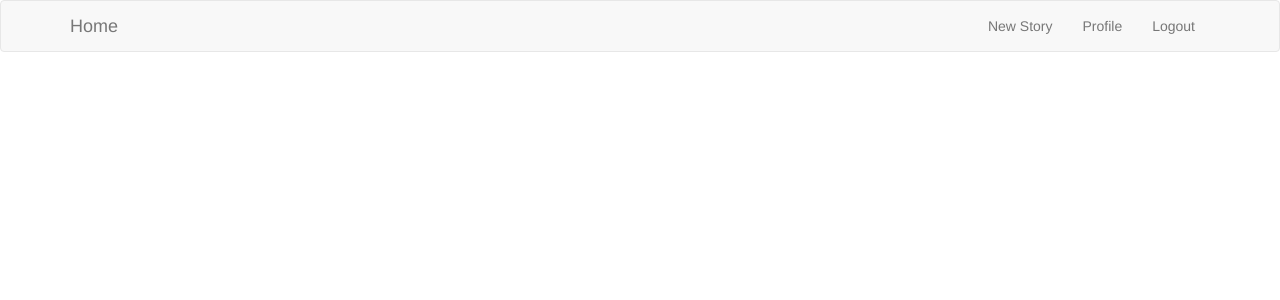
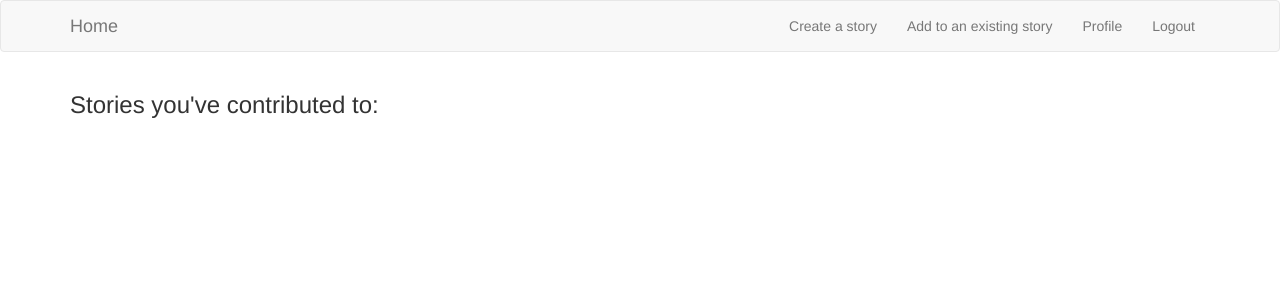
Before and after one commit to JiaqiGao/CJ3, a Flask app: page / in a window 1280 px wide. Shown: the top 300 px of the page. Run offline with Flask 2, Linux system fonts and the light colour scheme; the visitor is signed in with stand-in values (Sample User, id 1); some libraries are stand-ins or nearby versions.

Commit message:
Add proof-of-concept code for rendering stories

```diff
--- a/app.py
+++ b/app.py
@@ -59,10 +59,16 @@
     # Create new story
     pass
 
-@app.route("/update", methods=["GET", "POST"])
-def update():
-    # Update story
-    pass
+@app.route("/contribute", methods=["GET", "POST"])
+def contribute():
+    if request.method == "POST":
+        # Add contribution to the database
+        story_id = request.form["story_id"]
+        return render_template("contribute.html")
+    else:
+        # View all stories
+        stories = []
+        return render_template("contribute.html", stories=stories)
 
 @app.route("/profile", methods=["GET", "POST"])
 def profile():
--- a/templates/base.html
+++ b/templates/base.html
@@ -13,7 +13,8 @@
             </div>
             <div id="main-navbar" class="navbar-collapse collapse">
                 <ul class="nav navbar-nav navbar-right">
-                    <li><a href="/create">New Story</a></li>
+                    <li><a href="/create">Create a story</a></li>
+                    <li><a href="/contribute">Add to an existing story</a></li>
                 {% if username %}
                     <li><a href="/profile">Profile</a></li>
                     <li><a href="/logout">Logout</a></li>
--- a/templates/index.html
+++ b/templates/index.html
@@ -5,5 +5,19 @@
 {% endblock %}
 
 {% block body %}
-<!-- Render stories -->
+<div class="container">
+    <!-- Render stories -->
+    {% if username %}
+    <h3>Stories you've contributed to:</h3>
+    {% for story in stories %}
+    <div class="panel panel-default">
+        <div class="panel-heading">{{ story["title"] }}</div>
+        <div class="panel-body">
+            Last updated by {{ story["author"] }} at {{ story["timestamp"] }}.<br>
+            {{ story["contents"] }}<br>
+        </div>
+    </div>
+    {% endfor %}
+    {% endif %}
+</div>
 {% endblock %}
```
Also changed, not shown: templates/contribute.html (added, +29 -0 lines), templates/update.html (deleted, +0 -13 lines).
